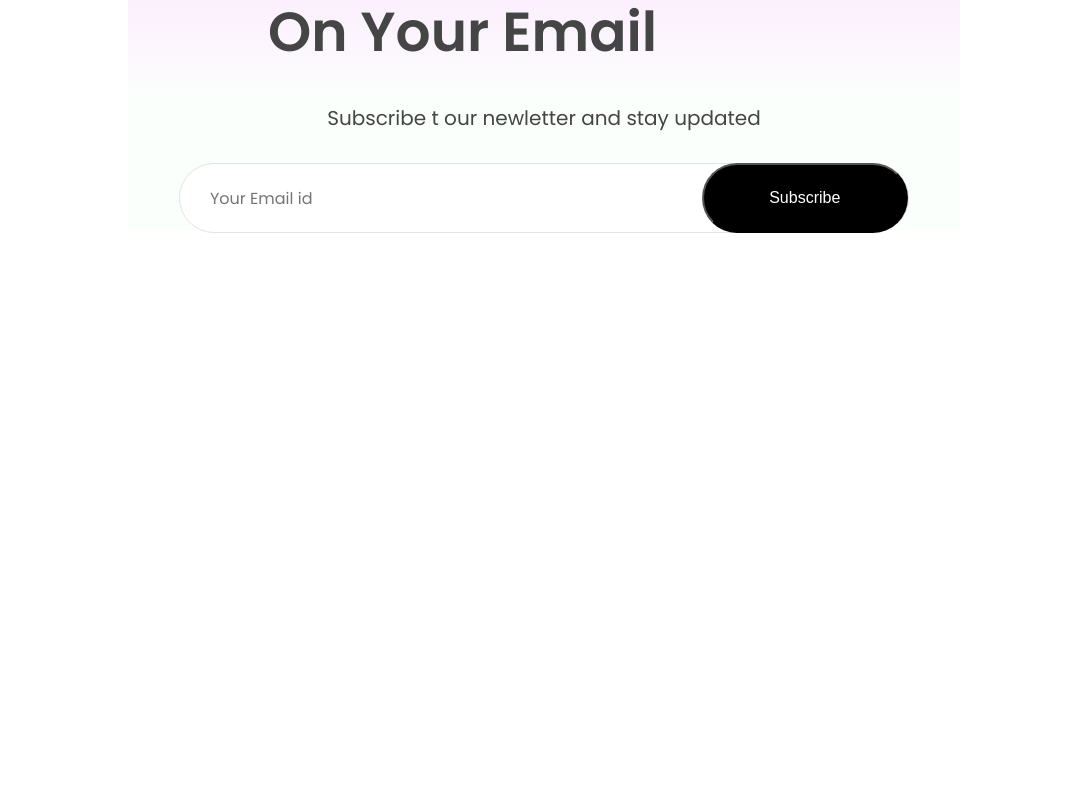
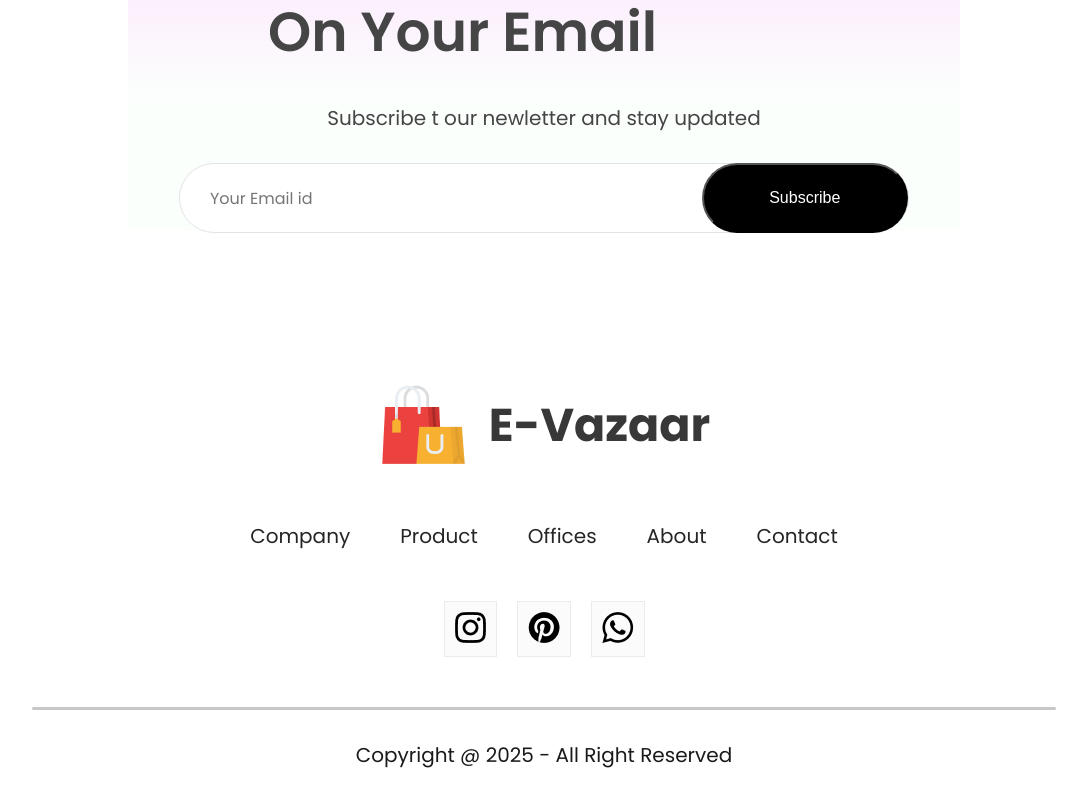
Before and after one commit to ankittripathe/FashionHub, a React (Vite) app: page / in a window 1280 px wide. Shown: the part 3646-4446 px from the top of the page, without its empty margins (96-1183 px from the left). Before the commit the page ends 4026 px from the top, so only its background shows below. Built offline with nearby package versions, Linux system fonts and the light colour scheme.

Commit message:
footer added

```diff
--- /dev/null
+++ b/src/Components/Footer/Footer.css
@@ -0,0 +1,60 @@
+.footer {
+  display: flex;
+  flex-direction: column;
+  align-items: center;
+  justify-content: center;
+  gap: 50px;
+}
+
+.footer-logo {
+  display: flex;
+  align-items: center;
+  gap: 20px;
+}
+.footer-logo p {
+  color: #383838;
+  font-size: 46px;
+  font-weight: 700;
+}
+
+.footer-links {
+  display: flex;
+  list-style: none;
+  gap: 50px;
+  color: #252525;
+  font-size: 20px;
+}
+.footer-links li {
+  cursor: pointer;
+}
+
+.footer-social-icon {
+  display: flex;
+  gap: 20px;
+}
+
+.footer-icons-container {
+  padding: 10px;
+  padding-bottom: 6px;
+  background-color: #fbfbfb;
+  border: 1px solid #ebebeb;
+}
+
+.footer-copyright {
+  display: flex;
+  flex-direction: column;
+  align-items: center;
+  gap: 30px;
+  width: 100%;
+  margin-bottom: 30px;
+  color: #1a1a1a;
+  font-size: 20px;
+}
+
+.footer-copyright hr {
+  width: 80%;
+  border: none;
+  border-radius: 10px;
+  height: 3px;
+  background-color: #c7c7c7;
+}
--- /dev/null
+++ b/src/Components/Footer/Footer.jsx
@@ -0,0 +1,46 @@
+import React from "react";
+import "./Footer.css";
+import footer_logo from "../Assets/logo_big.png";
+import instagram_icon from "../Assets/instagram_icon.png";
+import pinterest_icon from "../Assets/pinterest_icon.png";
+import whatsapp_icon from "../Assets/whatsapp_icon.png";
+
+const Footer = () => {
+  return (
+    <div className="footer">
+      <div className="footer-logo">
+        <img src={footer_logo} alt="footerLogo" />
+        <p>E-Vazaar</p>
+      </div>
+
+      <ul className="footer-links">
+        <li>Company</li>
+        <li>Product</li>
+        <li>Offices</li>
+        <li>About</li>
+        <li>Contact</li>
+      </ul>
+
+      <div className="footer-social-icon">
+        <div className="footer-icons-container">
+          <img src={instagram_icon} alt="" />
+        </div>
+
+        <div className="footer-icons-container">
+          <img src={pinterest_icon} alt="" />
+        </div>
+
+        <div className="footer-icons-container">
+          <img src={whatsapp_icon} alt="" />
+        </div>
+      </div>
+
+      <div className="footer-copyright">
+        <hr />
+        <p>Copyright @ 2025 - All Right Reserved</p>
+      </div>
+    </div>
+  );
+};
+
+export default Footer;
--- a/src/Pages/Shop.jsx
+++ b/src/Pages/Shop.jsx
@@ -4,6 +4,7 @@
 import Offers from "../Components/Offers/Offers";
 import NewCollections from "../Components/NewCollections/NewCollections";
 import NewsLetter from "../Components/NewsLetter/NewsLetter";
+import Footer from "../Components/Footer/Footer";
 
 const Shop = () => {
   return (
@@ -13,6 +14,7 @@
       <Offers />
       <NewCollections />
       <NewsLetter />
+      <Footer/>
     </div>
   );
 };
```
Also changed, not shown: src/Components/Assets/pinterest_icon.png (renamed from src/Components/Assets/pintester_icon.png).
